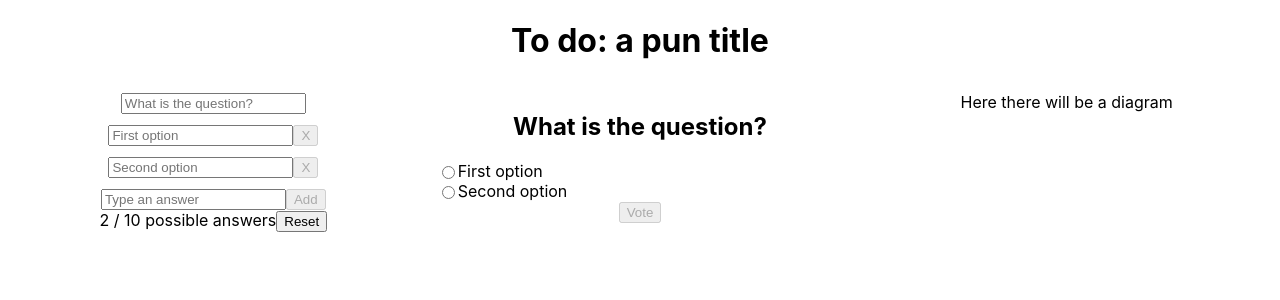
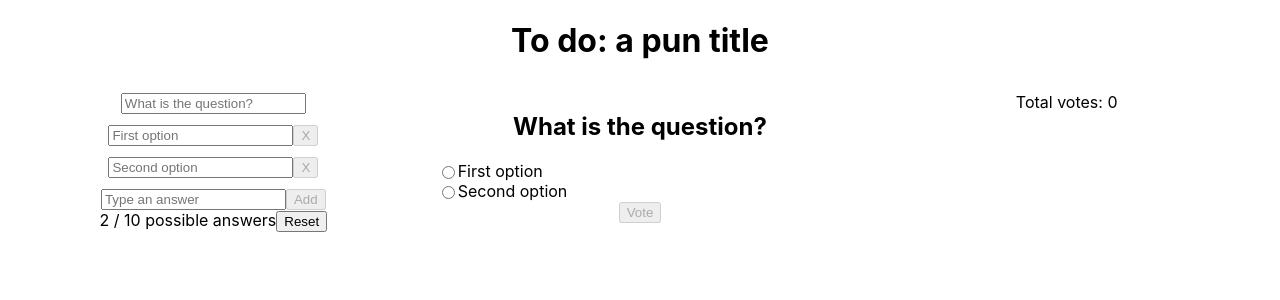
Before and after one commit to nawojmonika/simple-poll-app, a React (Create React App) app: page / in a window 1280 px wide. Shown: the top 300 px of the page. Built offline with nearby package versions, Linux system fonts and the light colour scheme.

Commit message:
added pollResult component

```diff
--- a/package.json
+++ b/package.json
@@ -10,6 +10,7 @@
     "@types/node": "^16.18.11",
     "@types/react": "^18.0.27",
     "@types/react-dom": "^18.0.10",
+    "d3": "^7.8.2",
     "react": "^18.2.0",
     "react-dom": "^18.2.0",
     "react-scripts": "5.0.1",
@@ -42,6 +43,7 @@
     ]
   },
   "devDependencies": {
+    "@types/d3": "^7.4.0",
     "@types/uuid": "^9.0.0",
     "uuid": "^9.0.0"
   }
--- a/src/App.tsx
+++ b/src/App.tsx
@@ -1,5 +1,6 @@
 import React from 'react';
 import styles from './App.module.css';
+import { PollResult } from './components/PollResult';
 import { OptionsWrapper } from './components/OptionsContext';
 import { PollCreator } from './components/PollCreator';
 import { RadioButtonGroup } from './components/RadioButtonGroup';
@@ -14,9 +15,7 @@ function App() {
         <main className={styles.container}>
           <PollCreator />
           <RadioButtonGroup />
-          <section>
-            Here there will be a diagram
-          </section>
+          <PollResult />
         </main>
       </OptionsWrapper>
     </div>
--- /dev/null
+++ b/src/components/PollResult/index.tsx
@@ -0,0 +1,10 @@
+import { useOptionsContext } from '../OptionsContext';
+
+export const PollResult = (): JSX.Element => {
+    const { votes } = useOptionsContext();
+    return (
+        <section>
+            <span>Total votes: {votes}</span>
+        </section>
+    );
+};
```
Also changed, not shown: 1 other file (tests, documents, lock files or other folders).
